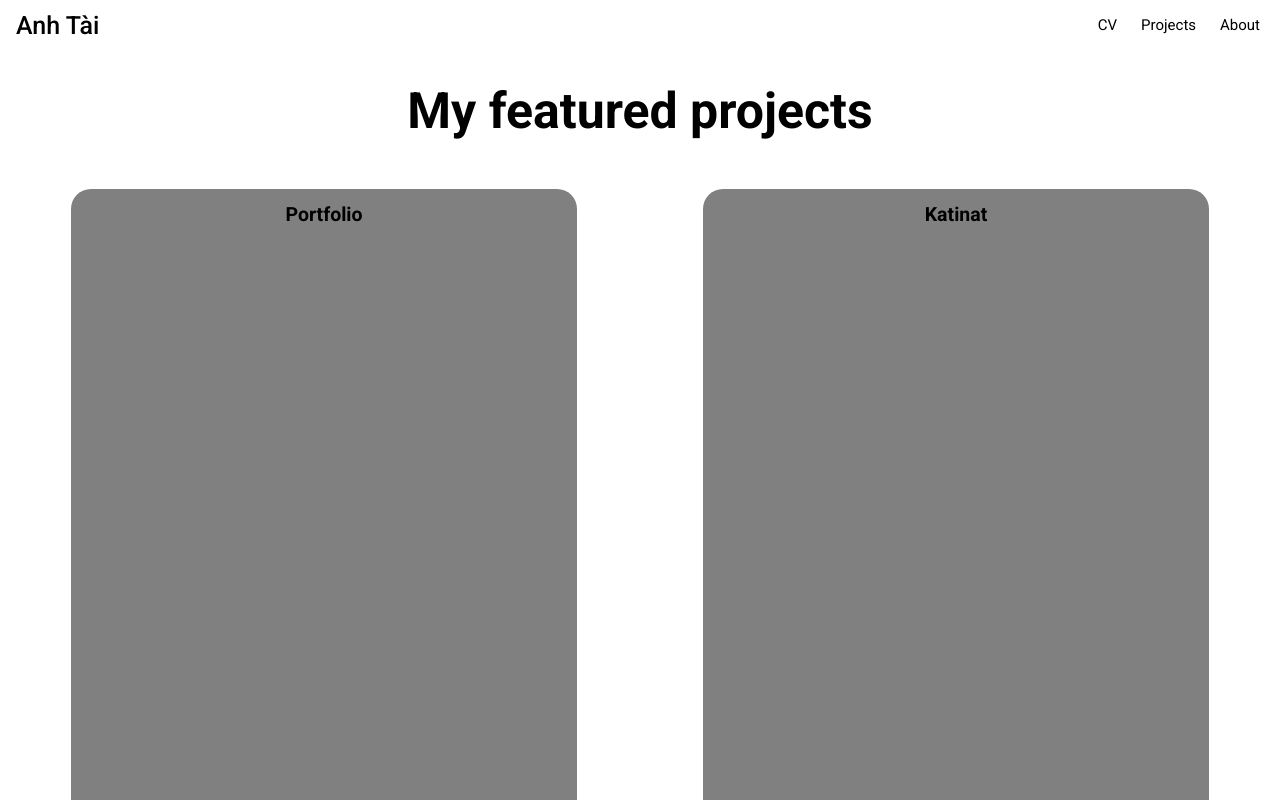
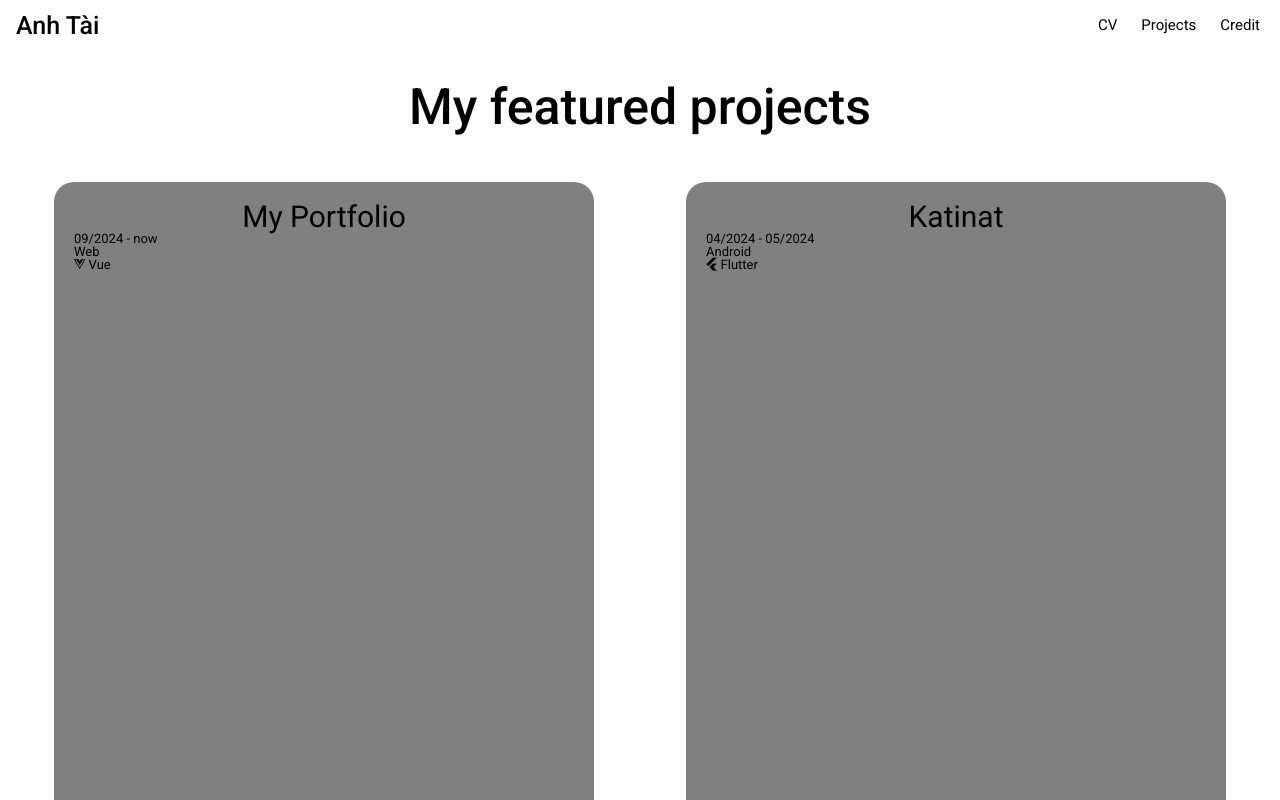
Before and after one commit to taikute/MyPortfolio, a Vue app: page /projects in a window 1280 px wide. Shown: the top 800 px of the page. Built offline with nearby package versions, Linux system fonts and the light colour scheme.

Commit message:
Test api.

```diff
--- a/package.json
+++ b/package.json
@@ -11,6 +11,7 @@
     "type-check": "vue-tsc --build --force"
   },
   "dependencies": {
+    "axios": "^1.7.7",
     "vue": "^3.4.29",
     "vue-router": "^4.4.3"
   },
--- a/src/assets/main.css
+++ b/src/assets/main.css
@@ -25,6 +25,7 @@ a {
 }
 
 .divider {
+	margin-bottom: 30px;
 	height: 2px;
 	background-color: white;
 }
--- a/src/components/CV.vue
+++ b/src/components/CV.vue
@@ -1,7 +1,6 @@
 <template>
 	<div class="container">
 		<a :href="cvUrl" class="btn btn-primary">Download my CV</a>
-
 		<img src="../assets/nguyenanhtai_cv.jpg" alt="cv">
 	</div>
 </template>
--- /dev/null
+++ b/src/components/Credit.vue
@@ -0,0 +1,15 @@
+<template>
+  <div>{{ data }}</div>
+</template>
+
+<script setup lang="ts">
+import axios from 'axios';
+import { onMounted, ref } from 'vue';
+
+const data = ref('Loading...');
+onMounted(async () => {
+  const response = await axios.get('https://ice-portfolio-default-rtdb.firebaseio.com/.json');
+  alert('Again')
+  data.value = response.data;
+});
+</script>
--- a/src/components/Home.vue
+++ b/src/components/Home.vue
@@ -29,10 +29,6 @@ function redirect(url: string) {
 </script>
 
 <style scoped>
-.container {
-	margin-top: 30px;
-}
-
 .left {
 	text-align: center;
 }
@@ -99,7 +95,7 @@ function redirect(url: string) {
 		align-items: center;
 	}
 
-	@media (min-width: 992px) {
+	@media (min-width: 1024px) {
 		.left {
 			width: 50%;
 		}
--- a/src/components/Nav.vue
+++ b/src/components/Nav.vue
@@ -27,7 +27,7 @@ import { ref } from 'vue';
 const navItems = [
 	{ path: '/cv', name: 'CV' },
 	{ path: '/projects', name: 'Projects' },
-	{ path: '/about', name: 'About' },
+	{ path: '/credit', name: 'Credit' },
 ]
 
 const menuState = ref<string | null>(null)
--- a/src/components/Projects.vue
+++ b/src/components/Projects.vue
@@ -1,9 +1,11 @@
 <template>
-	<h1 style="text-align: center; font-size: 50px;">My featured projects</h1>
+	<div class="header">My featured projects</div>
 	<div class="container">
 		<div v-for="item in items" class="item-container">
-			<h2 style="text-align: center;">{{ item.projectName }}</h2>
-
+			<div class="name">{{ item.projectName }}</div>
+			<div class="timeline">{{ item.timeline }}</div>
+			<div class="platform">{{ item.platform }}</div>
+			<div class="framework"><i :class="item.iconClass"></i> {{ item.framework }}</div>
 		</div>
 	</div>
 </template>
@@ -11,23 +13,35 @@
 <script setup lang="ts">
 class Item {
 	projectName: string;
+	iconClass: string;
 	timeline: string;
+	platform: string;
+	framework: string;
 
-	constructor(projectName: string, timeline: string) {
+	constructor(projectName: string, iconClass: string, timeline: string, platform: string, framework: string) {
 		this.projectName = projectName;
+		this.iconClass = iconClass;
 		this.timeline = timeline;
+		this.platform = platform;
+		this.framework = framework;
 	}
 }
 
 const items: Item[] = [
-	new Item('Portfolio', ''),
-	new Item('Katinat', ''),
-	new Item('SpyMouse', ''),
-	new Item('IceLibrary', ''),
+	new Item('My Portfolio', 'fa-brands fa-vuejs', '09/2024 - now', 'Web', 'Vue'),
+	new Item('Katinat', 'fa-brands fa-flutter', '04/2024 - 05/2024', 'Android', 'Flutter'),
+	new Item('Spy Mouse', 'fa-brands fa-java', '10/2023 - 12/2023', 'Android', 'LibGDX'),
+	new Item('Ice Library', 'fa-solid fa-code', '04/2023 - 06/2023', 'Web', '.NET Core'),
 ];
 </script>
 
 <style scoped>
+.header {
+	text-align: center;
+	font-size: 30px;
+	font-weight: 500;
+}
+
 .container {
 	display: flex;
 	justify-content: space-around;
@@ -35,7 +49,8 @@ const items: Item[] = [
 }
 
 .item-container {
-	margin: 20px;
+	margin-top: 30px;
+	padding: 20px;
 	border-radius: 20px;
 	background-color: gray;
 	width: 80%;
@@ -43,10 +58,20 @@ const items: Item[] = [
 	aspect-ratio: 2/3;
 }
 
+.name {
+	text-align: center;
+	font-size: 30px;
+}
+
 @media(min-width: 800px) {
+	.header {
+		font-size: 50px;
+	}
+
 	.item-container {
+		margin-top: 50px;
 		width: 40%;
-		max-width: 550px;
+		max-width: 500px;
 	}
 }
 </style>
--- a/src/router.ts
+++ b/src/router.ts
@@ -2,6 +2,7 @@ import { createRouter, createWebHistory } from 'vue-router'
 import Home from './components/Home.vue'
 import CV from './components/CV.vue'
 import Projects from './components/Projects.vue'
+import Credit from './components/Credit.vue'
 
 const router = createRouter({
 	history: createWebHistory(import.meta.env.BASE_URL),
@@ -19,6 +20,10 @@ const router = createRouter({
 			path: '/projects',
 			component: Projects,
 			meta: { title: 'Projects' },
+		},{
+			path:'/credit',
+			component: Credit,
+			meta:{title: 'Credit'},
 		}
 	]
 })
```
Also changed, not shown: 1 other file (tests, documents, lock files or other folders).
